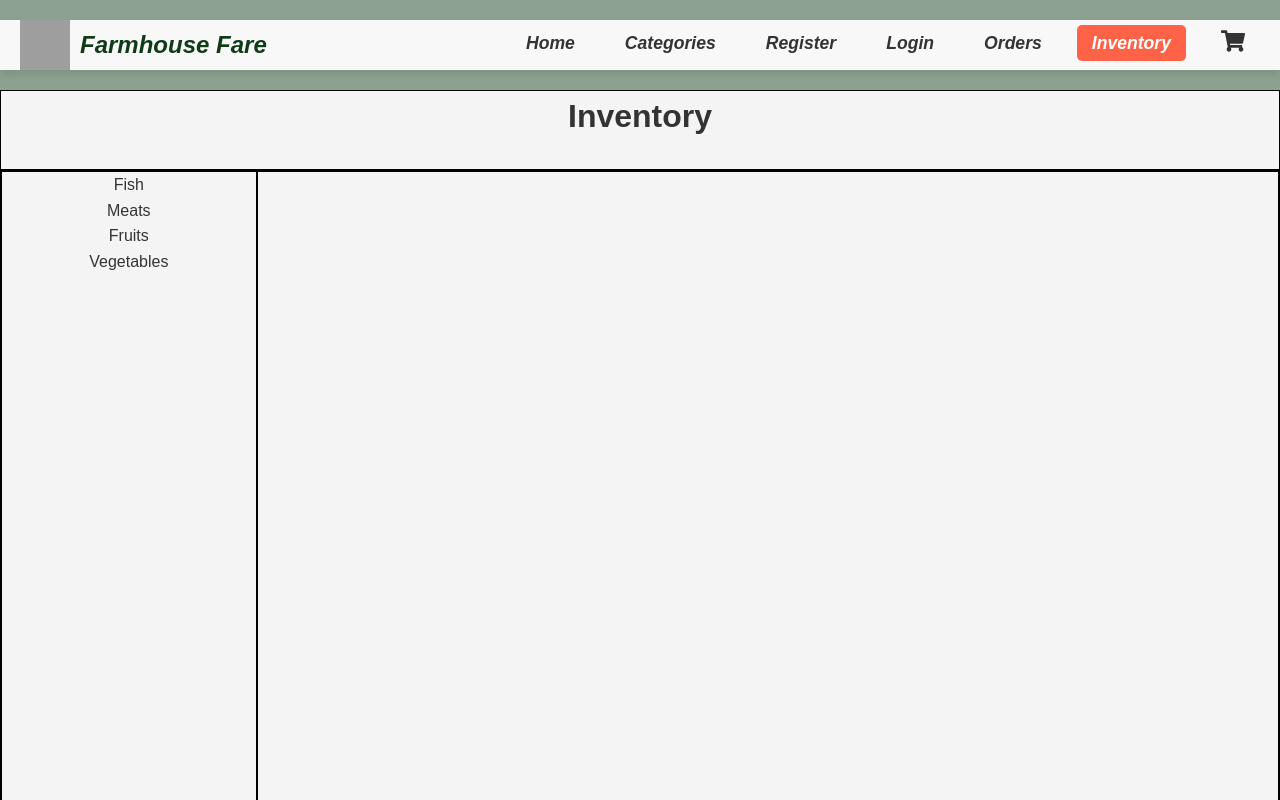
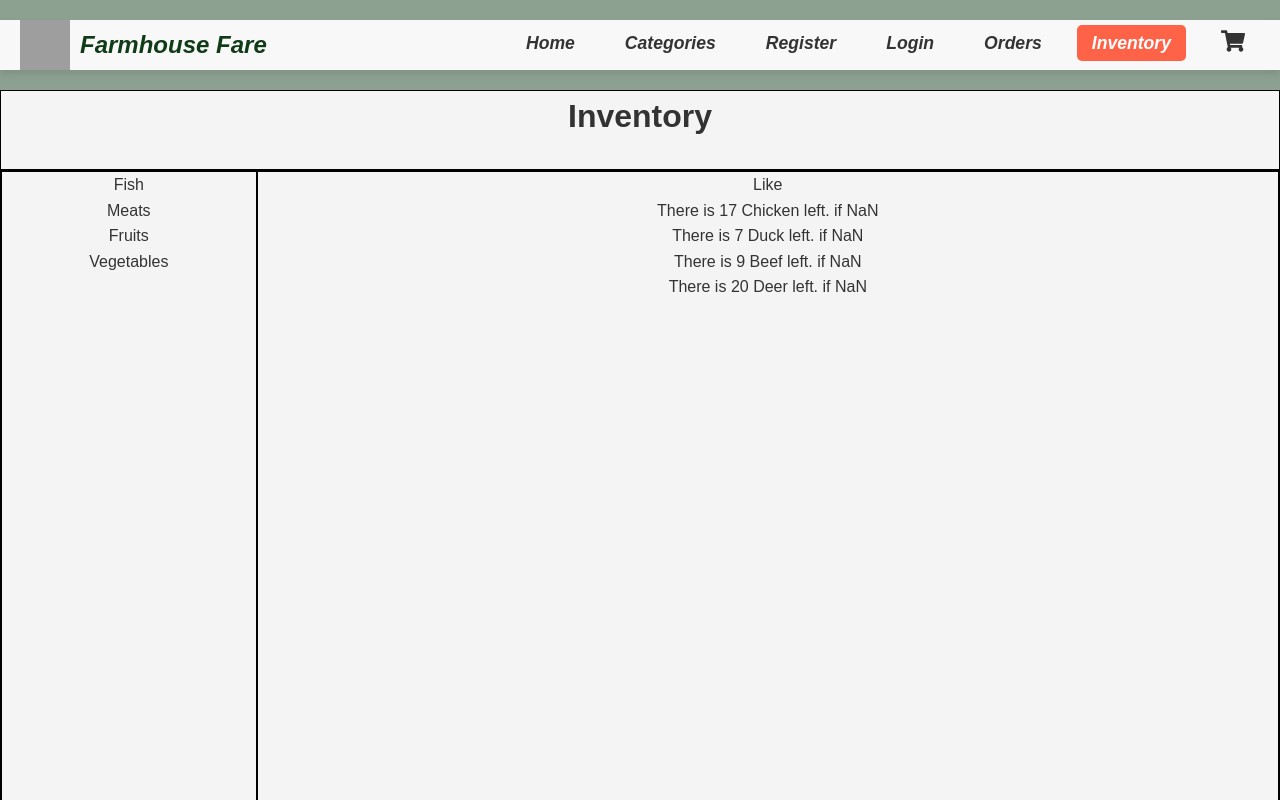
Before and after one commit to Bradwill-Van-Niekerk/wild-and-rooted, a React (Create React App) app: page /Inventory in a window 1280 px wide. Shown: the top 800 px of the page. Built offline with nearby package versions, Linux system fonts and the light colour scheme; grey boxes are pictures that could not be loaded.

Commit message:
must..finish...

```diff
--- a/src/Pages-Staff/Inventory.js
+++ b/src/Pages-Staff/Inventory.js
@@ -1,5 +1,6 @@
 import "../Pages-Staff-CSS/Inventory.css";
 import { Link } from "react-router-dom";
+import { useState } from "react";
 
 function SideBar(){
     return(
@@ -28,11 +29,25 @@ function SideBar(){
 }
 
 function Data(){
+    const [meats, setMeats] = useState([
+            {id: 1, title: "Chicken", amount: 17, lowest: 5 },
+            {id: 2, title: "Duck", amount: 7},
+            {id: 3, title: "Beef", amount: 9},
+            {id: 4, title: "Deer", amount: 20},
+        ])
     return(
         <>
-        <div className="">
-
-        </div>
+            <div className="">
+                <div>
+                    Like
+                    {/* pull the data(title, amount, max amount, min amount before sending a msg) */}
+                    {meats.map((meat) => (
+                        <div key={meat.id}>
+                            There is {meat.amount} {meat.title} left. if {meat.amound - meat.lowest}
+                        </div>
+                    ))}
+                </div>
+            </div>
         </>
     )
 }
```
Also changed, not shown: src/Pages-Staff/Components/Meats.js (+12 -1 lines).
